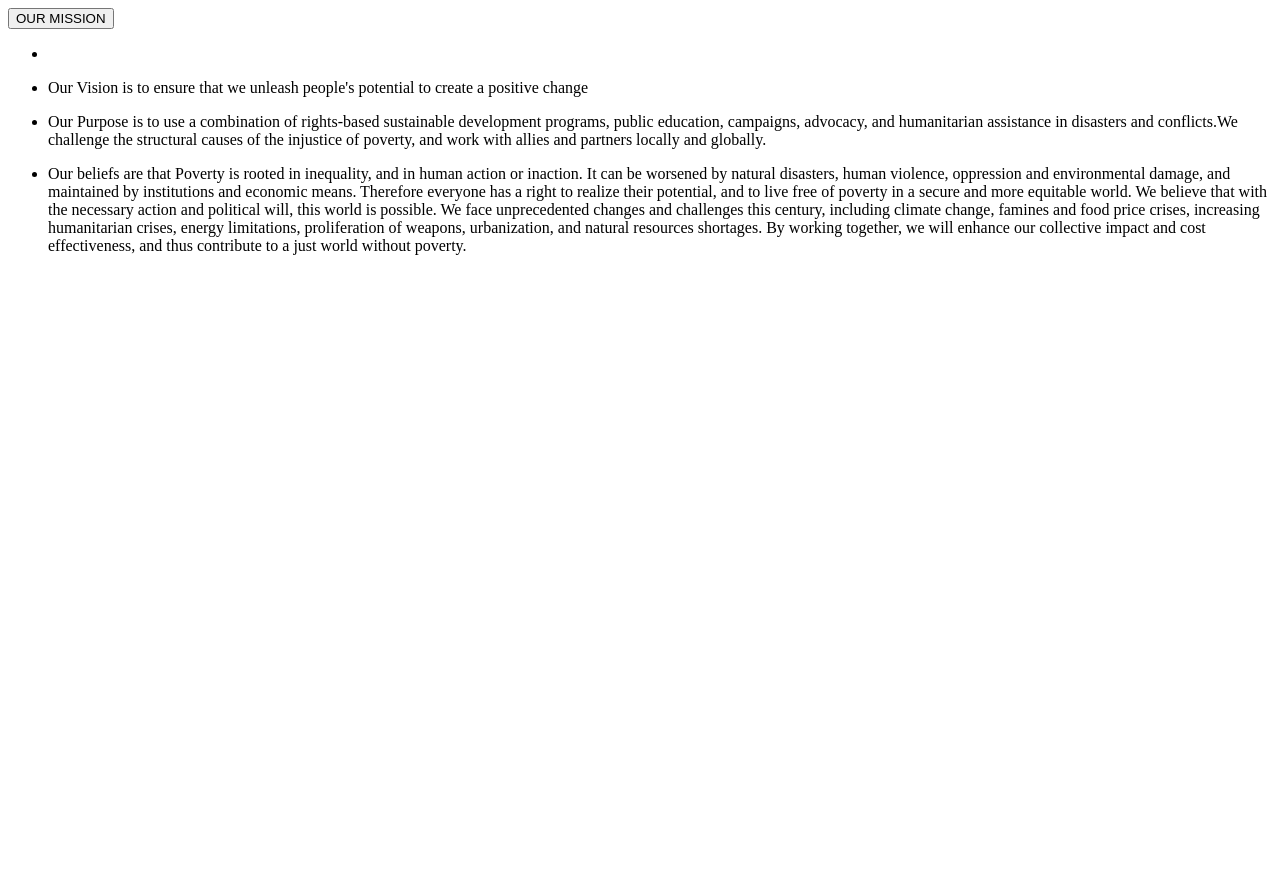
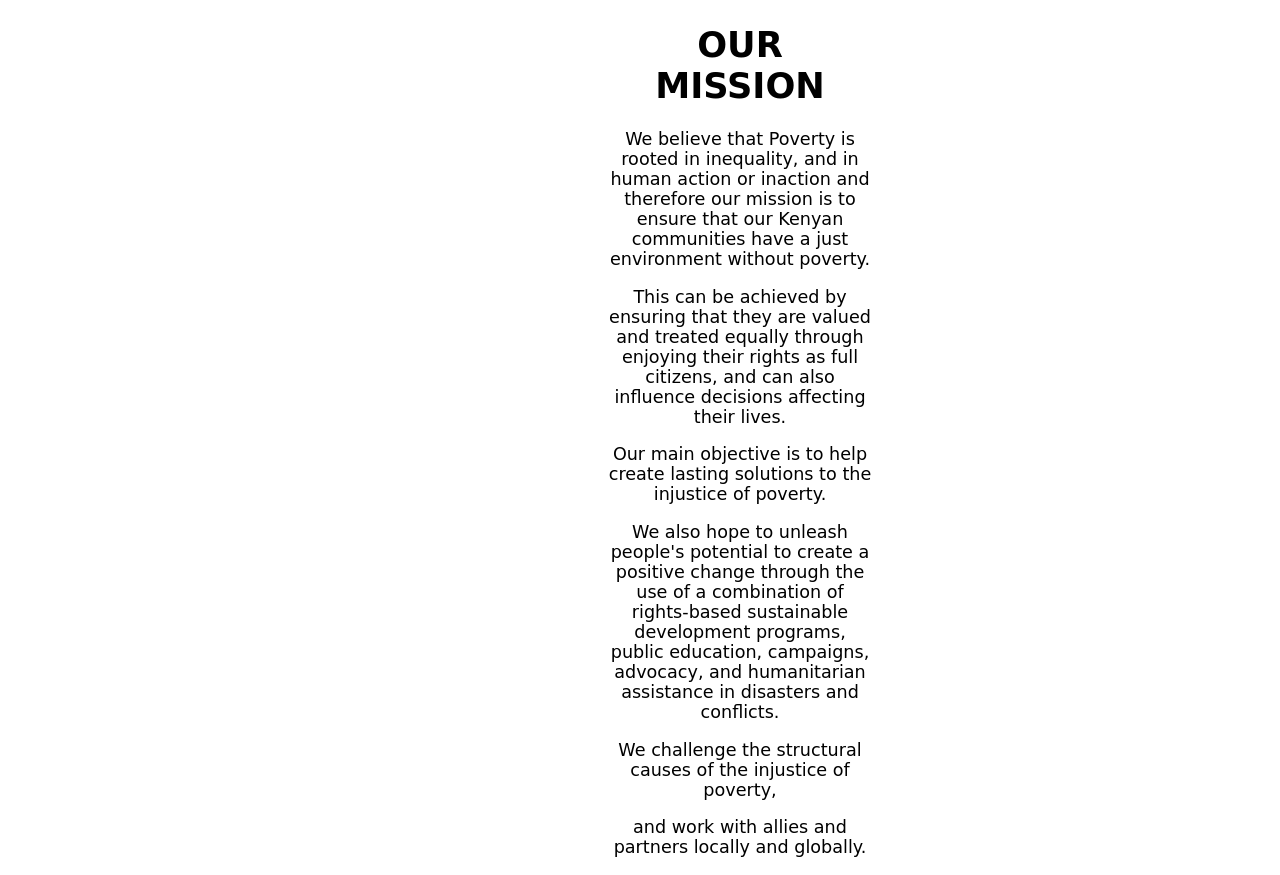
Before and after one commit to marynyambeki/CHARITY-FOUNDATION, a plain HTML site: page mission.html in a window 1280 px wide. Before the commit the page ends 800 px from the top, so only its background shows below. Drawn offline with Linux system fonts and the light colour scheme; a web font is replaced by a local one.

Commit message:
Remove mission buttons

```diff
--- a/css/styles.css
+++ b/css/styles.css
@@ -1,7 +1,14 @@
-.para1{
+.mission {
+    text-align: center;
+    text-justify: initial;
+    margin-left: 600px;
+    margin-right: 400px;
+    font-family: 'Julee', cursive;
+    font-size: 1.1em;
 
-    display: none;
 }
-.para2{
-    display:
+h1{
+    border: 1px;
+
+
 }
--- a/js/scripts.js
+++ b/js/scripts.js
@@ -1,10 +1,20 @@
 $(document).ready(function(){
-    $(".dropbtn").click(function(){
+    $(".dropbtn1").click(function(){
         $(".para1").toggle();
     });
 });
 $(document).ready(function(){
-    $(".dbtn").click(function(){
+    $(".dropbtn2").click(function(){
         $(".para2").toggle();
     });
 });
+$(document).ready(function(){
+    $(".dropbtn3").click(function(){
+        $(".para3").toggle();
+    });
+});
+$(document).ready(function(){
+    $(".dropbtn4").click(function(){
+        $(".para4").toggle();
+    });
+});
--- a/mission.html
+++ b/mission.html
@@ -5,38 +5,23 @@
     <meta name="viewport" content="width=device-width, initial-scale=1.0">
     <meta http-equiv="X-UA-Compatible" content="ie=edge">
     <link href="css/styles.css" rel="stylesheet" type="text/css">
+    <link href="https://fonts.googleapis.com/css?family=Julee" rel="stylesheet">
     <title>Mikono Yetu Donations Mission</title>
 </head>
 <body>
-    <div class="Mission">
-     <button class="dropbtn"> OUR MISSION</button>
-     <ul>
-         <li><p class="para1">Our mission is to ensure that our Kenyan communities have a just environment without poverty.
-            Our aim is to ensure that our communities are valued and treated equally through enjoying their rights
-            as full citizens, and can also influence decisions affecting their lives.
-            Our main objective is also help create lasting solutions to the injustice of poverty.
-            We therefore are a part of a global movement for change, empowering people to create a future that is secure, just, and free from poverty.</p></li>
-         <li><p class="para2">Our Vision is to ensure that we unleash people's potential to create a positive change</p></li>
-         <li><p class="para3">Our Purpose is to use a combination of rights-based sustainable development programs,
-                public education, campaigns, advocacy, and humanitarian assistance in disasters and conflicts.We challenge the structural causes of the injustice of poverty,
-                 and work with allies and partners locally and globally.</p></li>
-         <li><p class="para4">Our beliefs are that Poverty is rooted in inequality, and in human action or inaction.
-             It can be worsened by natural disasters, human violence, oppression and environmental damage, and maintained by institutions and economic means.
-             Therefore everyone has a right to realize their potential, and to live free of poverty in a secure and more equitable world.
-             We believe that with the necessary action and political will, this world is possible.
-                We face unprecedented changes and challenges this century, including climate change, famines and food price crises, increasing humanitarian crises, energy limitations, proliferation of weapons, urbanization, and natural resources shortages. By working together, we will enhance our collective impact and cost effectiveness, and thus contribute to a just world without poverty.
 
-
-
-            </p></li>
-     </ul>
-
+     <div class="mission">
+            <h1><strong>OUR MISSION</strong></h1>
+            <p>We believe that Poverty is rooted in inequality, and in human action or inaction and therefore our mission is to ensure that our Kenyan communities have a just environment without poverty.</p>
+            <p>This can be achieved by ensuring that they are valued and treated equally through enjoying their rights
+            as full citizens, and can also influence decisions affecting their lives.</p>
+            <p>Our main objective is to help create lasting solutions to the injustice of poverty.</p>
+            <p>We also hope to unleash people's potential to create a positive change through the use of a combination of rights-based sustainable development programs,
+                public education, campaigns, advocacy, and humanitarian assistance in disasters and conflicts.</p>
+            <p>We challenge the structural causes of the injustice of poverty,</p>
+                 and work with allies and partners locally and globally.</p>
      </div>
 
-
-
-     </div>
-    </div>
     <script src="./js/jquery-3.4.1.js"> </script>
     <script type="text/javascript" src="js/scripts.js"></script>
 </body>
```
Also changed, not shown: questions.html (added, +12 -0 lines).
